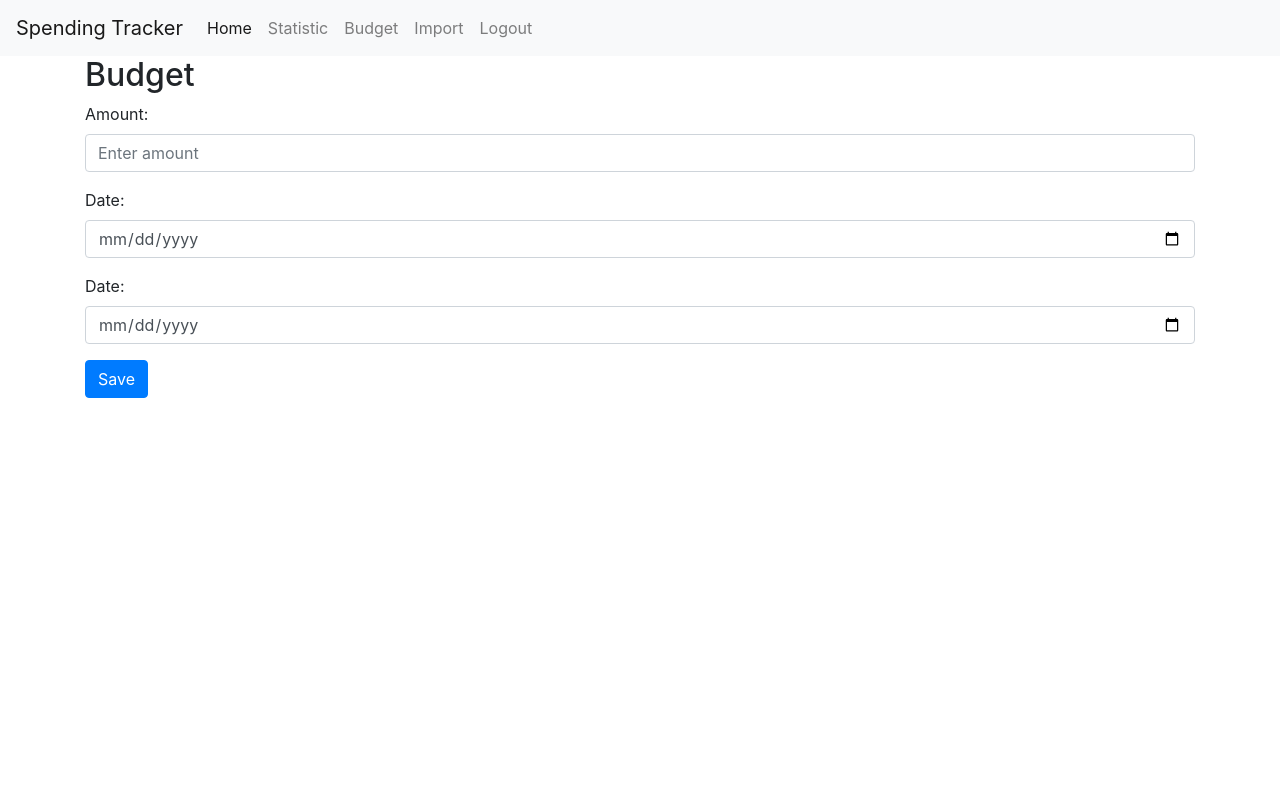
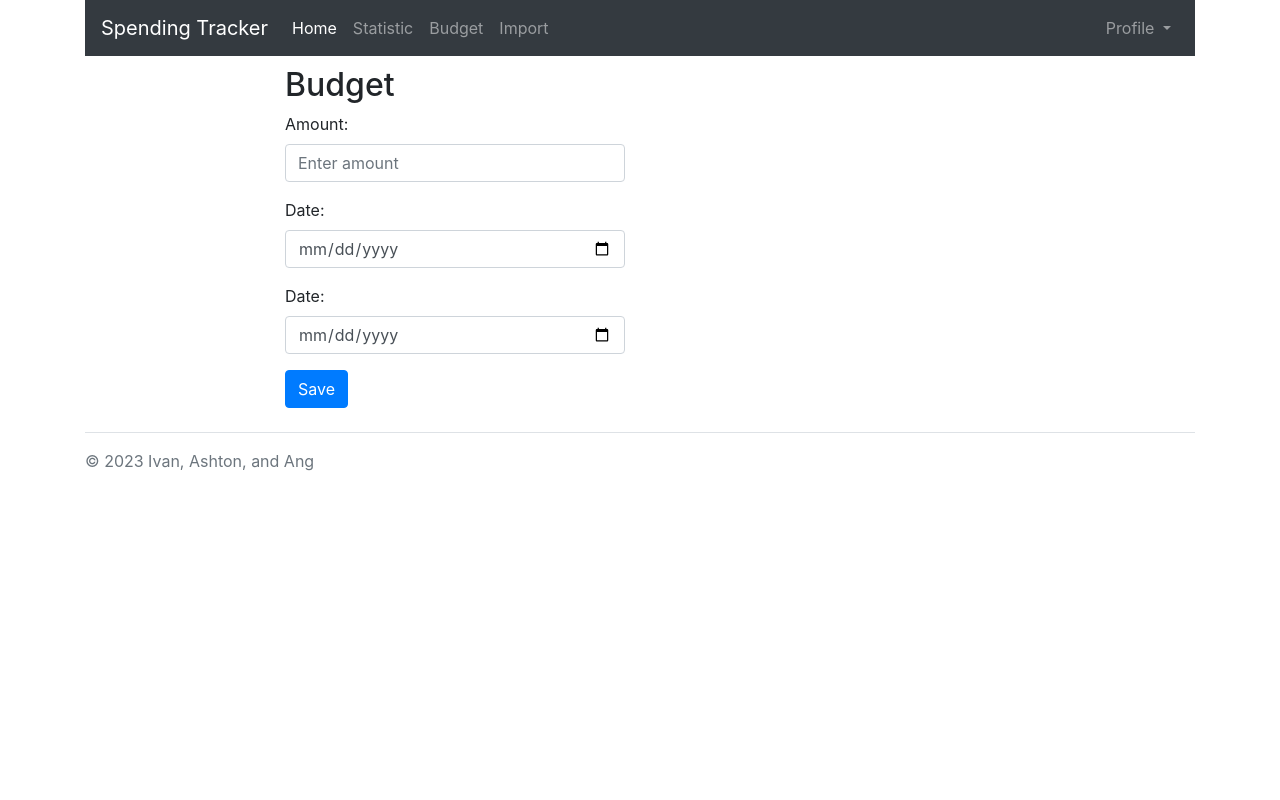
Before and after one commit to wiezq/finance_tracker, a Flask app: page /budget in a window 1280 px wide. Run offline with Flask 3, Linux system fonts and the light colour scheme; data that the repository does not hold is empty; some libraries are stand-ins or nearby versions.

Commit message:
Fix minor bugs in form validation, change README.MD, change docker-compose.yml

```diff
--- a/app.py
+++ b/app.py
@@ -4,15 +4,13 @@ from config import AppConfig
 from flask_session import Session
 from models import db
 
-
 from routes.budget import budget
-from routes.entrance import entrance,bcrypt
+from routes.entrance import entrance, bcrypt
 from routes.imprt import imprt
 from routes.income import income
 from routes.menu import menus
 from routes.note import note
 from routes.statistic import statistics
-
 
 from routes.handlers.ErrorHandler import handler
 
--- a/config.py
+++ b/config.py
@@ -2,10 +2,10 @@ import os
 
 
 class AppConfig:
-    SECRET_KEY = "asdasdas"
+    SECRET_KEY = os.getenv("SECRET_KEY")
     SESSION_PERMANENT = False
     SESSION_TYPE = "filesystem"
-    # SQLALCHEMY_DATABASE_URI = 'mysql+mysqlconnector://db_user:db_user_pass@db:3306/app_db'
+    # SQLALCHEMY_DATABASE_URI = 'mysql+mysqlconnector://root:password@localhost:3306/mydatabase'
     SQLALCHEMY_DATABASE_URI = os.getenv("SQLALCHEMY_DATABASE_URI")
     SQLALCHEMY_ECHO = True
     SQLALCHEMY_TRACK_MODIFICATIONS = False
--- a/routes/budget.py
+++ b/routes/budget.py
@@ -22,7 +22,19 @@ def save_budget():
         if budget is not None:
             return render_template("budget.html", msg="You already have a budget", budget=budget)
         save_new_budget(request.form)
-    return redirect("/")
+    else:
+        return render_template("budget.html", msg="Invalid form", budget=None)
+    return redirect("/budget")
+
+
+@login_required
+@budget.route('/delete_budget', methods=['GET'])
+def delete_budget():
+    budget = get_budget()
+    if budget is not None:
+        Budget.query.filter_by(user_id=session.get("user_id")).delete()
+        db.session.commit()
+    return redirect("/budget")
 
 
 def get_budget():
@@ -30,7 +42,11 @@ def get_budget():
 
 
 def validate_budget_form(form):
-    return form["amount"] and form["date_from"] and form["date_to"]
+    if form["amount"] and form["date_from"] and form["date_to"]:
+        if datetime.strptime(form["date_from"], '%Y-%m-%d') < datetime.strptime(form["date_to"], '%Y-%m-%d'):
+            if int(form["amount"]) > 0:
+                return True
+    return False
 
 
 def save_new_budget(form):
--- a/routes/entrance.py
+++ b/routes/entrance.py
@@ -34,6 +34,8 @@ def handle_registration(form):
     db.session.add(new_user)
     db.session.commit()
     session["user_id"] = new_user.id
+    session["username"] = new_user.username
+    session["email"] = new_user.email
     return redirect("/")
 
 
@@ -56,6 +58,8 @@ def handle_login(form):
     user = User.query.filter_by(email=email, password=password).first()
     if user and bcrypt.check_password_hash(user.password, password):
         session["user_id"] = user.id
+        session["username"] = user.username
+        session["email"] = user.email
         return redirect("/")
     return render_template("login.html", msg='User not found'), 401
 
--- a/routes/imprt.py
+++ b/routes/imprt.py
@@ -12,7 +12,7 @@ FILE_DIR = "temp_files"
 def import_csv_file():
     if request.method == "POST" and request.files["file"]:
         file = request.files["file"]
-        if file.filename.endswith(".csv"):
+        if file.filename.endswith(".csv") and file:
             file_path = f"{FILE_DIR}/{session.get('user_id')}.csv"
             file.save(file_path, )
             import_csv(file_path, session.get("user_id"), db)
--- a/routes/menu.py
+++ b/routes/menu.py
@@ -1,5 +1,5 @@
 from flask import Blueprint, render_template, request, session
-from models import Note, Income, Budget
+from models import Note, Income, Budget, User
 from utils import login_required, calculate_balance, calculate_budget_spending
 
 menus = Blueprint('routes', __name__)
@@ -28,6 +28,7 @@ def get_notes_and_incomes(notes_page, income_page):
                                                                                                      per_page=5)
     incomes = Income.query.filter_by(user_id=session.get("user_id")).order_by(Income.date.desc()).paginate(
         page=income_page, per_page=5)
+
     return notes, incomes
 
 
@@ -41,7 +42,6 @@ def get_budget_and_totals():
 
 
 def format_dates(notes, incomes, budget):
-
     for note in notes.items:
         note.date = note.date.strftime('%d-%m-%Y')
     for income in incomes.items:
--- a/routes/note.py
+++ b/routes/note.py
@@ -1,3 +1,4 @@
+import sys
 from datetime import datetime
 
 from flask import Blueprint, session, redirect, request
@@ -9,7 +10,7 @@ note = Blueprint('note', __name__)
 
 
 @login_required
-@note.route('/delete/<int:note_id>', methods=['GET'])
+@note.route('/delete_note/<int:note_id>', methods=['GET'])
 def delete_note(note_id):
     if note_id:
         delete_note_by_id(note_id)
@@ -34,7 +35,7 @@ def delete_note_by_id(note_id):
 
 def validate_form(form):
     if form["category"] and form["amount"] and form["date"]:
-        if form["amount"].isdigit() and int(form["amount"]) > 0:
+        if form["amount"].isdigit() and 0 < int(form["amount"]) <= sys.maxsize:
             return True
 
     return False
--- a/static/styles/base.css
+++ b/static/styles/base.css
@@ -2,3 +2,16 @@ img {
     max-width: 100%;
     max-height: 100%;
 }
+
+
+.alert {
+    margin-top: 16px;
+}
+
+.row {
+    margin-top: 10px;
+}
+
+.full-height {
+    min-height: 100vh;
+}
--- a/templates/base.html
+++ b/templates/base.html
@@ -20,8 +20,11 @@
             crossorigin="anonymous"></script>
 </head>
 <body>
-<nav class="navbar navbar-expand-lg navbar-light bg-light">
-    <a class="navbar-brand" href="#">Spending Tracker</a>
+
+
+<div class="container full-height">
+    <nav class="navbar navbar-expand-lg navbar-dark bg-dark">
+        <a class="navbar-brand" href="/menu/">Spending Tracker</a>
         <button class="navbar-toggler" type="button" data-toggle="collapse" data-target="#navbarSupportedContent"
                 aria-controls="navbarSupportedContent" aria-expanded="false" aria-label="Toggle navigation">
             <span class="navbar-toggler-icon"></span>
@@ -41,8 +44,17 @@
                 <li class="nav-item">
                     <a class="nav-link" href="/import">Import</a>
                 </li>
-            <li class="nav-item">
-                <a class="nav-link" href="/logout">Logout</a>
+            </ul>
+            <ul class="navbar-nav ml-auto">
+                <li class="nav-item dropdown">
+                    <a class="nav-link dropdown-toggle" href="#" id="navbarDropdownMenuLink" data-toggle="dropdown"
+                       aria-haspopup="true" aria-expanded="false">
+                        Profile
+                    </a>
+                    <div class="dropdown-menu" aria-labelledby="navbarDropdownMenuLink">
+                        <p class="dropdown-item">{{ session.get("username") }}</p>
+                        <a class="dropdown-item" href="/logout">Logout</a>
+                    </div>
                 </li>
             </ul>
         </div>
@@ -51,6 +63,12 @@
     {% block b %}{% endblock %}
     {% block c %}{% endblock %}
     {% block budget %}{% endblock %}
+    <footer class="pt-3 mt-4 text-muted border-top">
+        © 2023 Ivan, Ashton, and Ang
+    </footer>
 
+
+
+</div>
 </body>
 </html>
--- a/templates/budget.html
+++ b/templates/budget.html
@@ -1,6 +1,8 @@
 {% extends "base.html" %}
 {% block budget %}
     <div class="container">
+
+
         {% if msg %}
             <div class="row">
                 <div class="col">
@@ -11,6 +13,8 @@
             </div>
         {% endif %}
 
+        <div class="row justify-content-center">
+            <div class="col-4">
                 <h2>Budget</h2>
                 <form action="/save_budget" method="POST">
                     <div class="form-group">
@@ -27,13 +31,19 @@
                     </div>
                     <button type="submit" class="btn btn-primary">Save</button>
                 </form>
+            </div>
+
+            <div class="col-4 align-self-center">{% if budget %}
+                <p>Amount: {{ budget.amount }}</p>
+                <p>From: {{ budget.date_from }}</p>
+                <p>To: {{ budget.date_to }}</p>
+                <a href="/delete_budget" class="btn btn-danger">Delete</a>
+            {% endif %}</div>
+        </div>
+
 
     </div>
     <div class="container">
-        {% if budget %}
-            <p>Amount: {{ budget.amount }}</p>
-            <p>From: {{ budget.date_from }}</p>
-            <p>To: {{ budget.date_to }}</p>
-        {% endif %}
+
     </div>
 {% endblock %}
--- a/templates/import.html
+++ b/templates/import.html
@@ -10,14 +10,15 @@
                 </div>
             </div>
         {% endif %}
-        <div class="row">
-            <div class="col">
+        <div class="row justify-content-center">
+    <div class="col-6 text-center">
         <form action="/import" method="POST" enctype="multipart/form-data">
             <input type="file" name="file"/>
             <input type="submit"/>
         </form>
     </div>
 </div>
+
     </div>
 
 
--- a/templates/statistic.html
+++ b/templates/statistic.html
@@ -1,6 +1,5 @@
 {% extends "base.html" %}
 {% block b %}
-
     <div class="container">
         <div class="row">
             {% if msg %}
```
Also changed, not shown: docker-compose.yml (+8 -1 lines), routes/income.py (+21 -1 lines), templates/index.html (+8 -17 lines), README.MD. Lines whose indentation alone changed are shown as unchanged.
